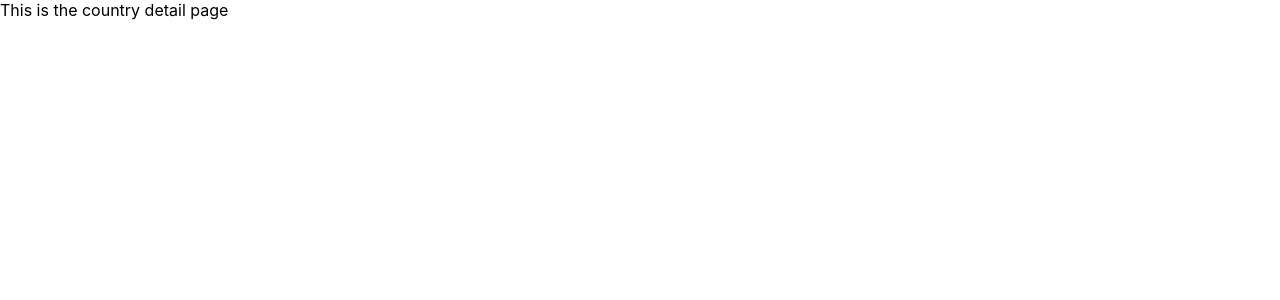
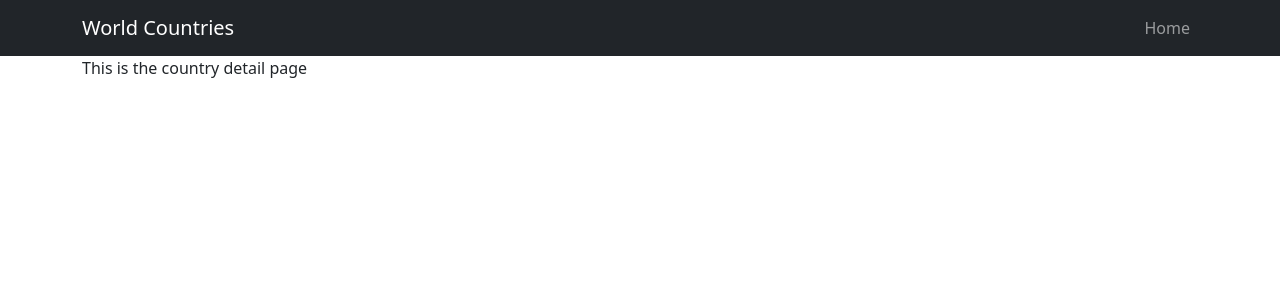
Before and after one commit to macnietzsche/crehana, a React (Create React App) app: page /1 in a window 1280 px wide. Shown: the top 300 px of the page. Built offline with nearby package versions, Linux system fonts and the light colour scheme.

Commit message:
ADD: Navbar

```diff
--- a/package.json
+++ b/package.json
@@ -10,9 +10,11 @@
     "@types/node": "^12.0.0",
     "@types/react": "^17.0.0",
     "@types/react-dom": "^17.0.0",
-    "@types/react-router-dom": "^5.3.2",
+    "bootstrap": "^5.1.3",
     "react": "^17.0.2",
+    "react-bootstrap": "^2.0.2",
     "react-dom": "^17.0.2",
+    "react-hook-form": "^7.19.0",
     "react-router-dom": "^6.0.1",
     "react-scripts": "4.0.3",
     "typescript": "^4.1.2",
--- /dev/null
+++ b/src/common/navbar/index.tsx
@@ -0,0 +1,24 @@
+import React from "react";
+import { Container, Navbar, Nav } from "react-bootstrap";
+import { Link } from "react-router-dom";
+const MainNavbar: React.FC = () => {
+  return (
+    <Navbar bg="dark" variant="dark" expand="md">
+      <Container>
+        <Navbar.Brand>World Countries</Navbar.Brand>
+        <Navbar.Toggle aria-controls="basic-navbar-nav" />
+        <Navbar.Collapse id="basic-navbar-nav">
+          <div className="w-100 d-flex justify-content-md-end">
+            <Nav>
+              <Link to="/" style={{ textDecoration: "none" }}>
+                <Nav.Link>Home</Nav.Link>
+              </Link>
+            </Nav>
+          </div>
+        </Navbar.Collapse>
+      </Container>
+    </Navbar>
+  );
+};
+
+export default MainNavbar;
--- a/src/components/country-detail.tsx
+++ b/src/components/country-detail.tsx
@@ -1,9 +1,14 @@
 import React from "react";
+import { Container } from "react-bootstrap";
 
-const CountryDetail: React.FC = ()=>{
-    return(
+const CountryDetail: React.FC = () => {
+  return (
+    <Container fluid>
+      <Container>
         <div>This is the country detail page</div>
-    )
-}
+      </Container>
+    </Container>
+  );
+};
 
-export default CountryDetail
+export default CountryDetail;
--- a/src/components/landing-page.tsx
+++ b/src/components/landing-page.tsx
@@ -1,9 +1,14 @@
 import React from "react";
+import { Container } from "react-bootstrap";
 
 const LandingPage: React.FC = () => {
   return (
     <React.Fragment>
-      <div>This is the Landing Page</div>
+      <Container fluid>
+        <Container>
+          <div>This is the Landing Page</div>
+        </Container>
+      </Container>
     </React.Fragment>
   );
 };
--- a/src/components/page-not-found.tsx
+++ b/src/components/page-not-found.tsx
@@ -1,7 +1,14 @@
 import React from "react";
+import { Container } from "react-bootstrap";
 
 const PageNotFound: React.FC = () => {
-  return <div>404 Not Found</div>;
+  return (
+    <Container>
+      <Container>
+        <div>404 Not Found</div>
+      </Container>
+    </Container>
+  );
 };
 
 export default PageNotFound;
--- a/src/index.tsx
+++ b/src/index.tsx
@@ -3,6 +3,8 @@ import ReactDOM from "react-dom";
 import "./index.css";
 import reportWebVitals from "./reportWebVitals";
 import { BrowserRouter as Router, Route, Routes } from "react-router-dom";
+import MainNavbar from "./common/navbar";
+import "bootstrap/dist/css/bootstrap.min.css";
 
 const LandingPage = lazy(() => import("./components/landing-page"));
 const CountryDetail = lazy(() => import("./components/country-detail"));
@@ -11,15 +13,16 @@ const PageNotFound = lazy(() => import("./components/page-not-found"));
 const Fallback = <div>Loading...</div>;
 ReactDOM.render(
   <React.StrictMode>
-    <Suspense fallback={Fallback}>
-      <Router>
+    <Router>
+      <MainNavbar />
+      <Suspense fallback={Fallback}>
         <Routes>
           <Route path="/" element={<LandingPage />} />
           <Route path=":id" element={<CountryDetail />} />
           <Route path="*" element={<PageNotFound />} />
         </Routes>
-      </Router>
-    </Suspense>
+      </Suspense>
+    </Router>
   </React.StrictMode>,
   document.getElementById("root")
 );
```
Also changed, not shown: 1 other file (tests, documents, lock files or other folders).
